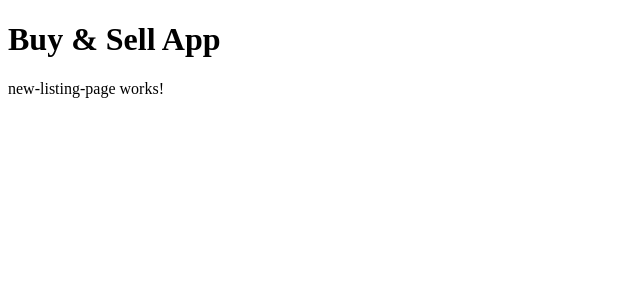
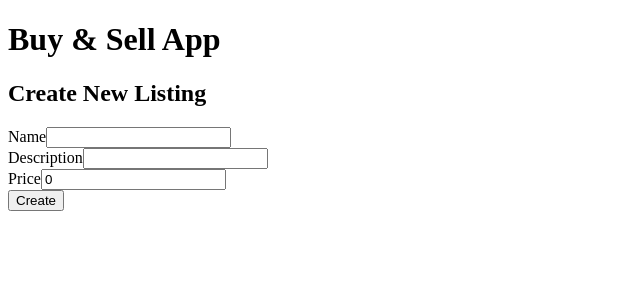
Before and after one commit to vijaygenius123/angular-buy-and-sell, an Angular app: page /new-listing in a window 1280 px wide. Shown: the top 300 px of the page, without its empty margins (0-640 px from the left). Built offline with nearby package versions, Linux system fonts and the light colour scheme.

Commit message:
Added New Listing Page

```diff
--- a/src/app/my-listings-page/my-listings-page.component.html
+++ b/src/app/my-listings-page/my-listings-page.component.html
@@ -10,3 +10,6 @@
     <button (click)="onDeleteClicked(listing.id)">Delete</button>
   </div>
 </div>
+<a routerLink="/new-listing">
+  <button>New Listing</button>
+</a>
--- a/src/app/new-listing-page/new-listing-page.component.html
+++ b/src/app/new-listing-page/new-listing-page.component.html
@@ -1 +1,18 @@
-<p>new-listing-page works!</p>
+<div class="content-box">
+  <h2>Create New Listing</h2>
+  <form (ngSubmit)="onSubmit()">
+    <div>
+      <label for="name">Name</label>
+      <input type="text" name="name" id="name" [(ngModel)]="name">
+    </div>
+    <div>
+      <label for="description">Description</label>
+      <input type="text" name="description" id="description" [(ngModel)]="description">
+    </div>
+    <div>
+      <label for="price">Price</label>
+      <input type="number" name="price" id="price" [(ngModel)]="price">
+    </div>
+    <button type="submit">Create</button>
+  </form>
+</div>
--- a/src/app/new-listing-page/new-listing-page.component.ts
+++ b/src/app/new-listing-page/new-listing-page.component.ts
@@ -1,4 +1,5 @@
 import { Component, OnInit } from '@angular/core';
+import {Router} from '@angular/router';
 
 @Component({
   selector: 'app-new-listing-page',
@@ -7,9 +8,18 @@
 })
 export class NewListingPageComponent implements OnInit {
 
-  constructor() { }
+  name = '';
+  description = '';
+  price = 0;
+
+  constructor(private router: Router) { }
 
   ngOnInit(): void {
   }
 
+  onSubmit(): void {
+    alert('Creating new listing');
+    this.router.navigateByUrl('/my-listings');
+  }
+
 }
```
